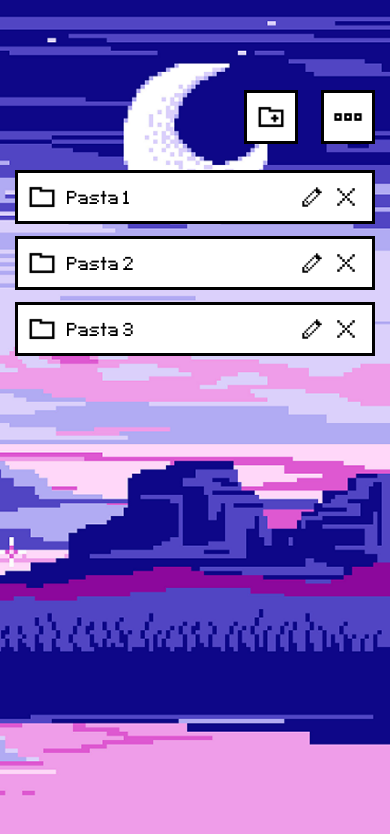
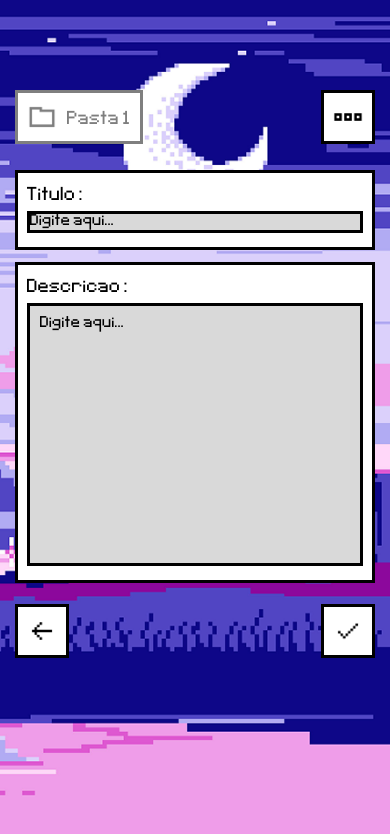
Before and after one commit to Jaogoisv/TodoList-mobile, a React Native app: screen / in a window 390 px wide. Shown: the top 834 px of the page. Built offline with nearby package versions, Linux system fonts and the light colour scheme.

Commit message:
resolver inconsistencias

```diff
--- a/App.tsx
+++ b/App.tsx
@@ -7,15 +7,15 @@ import Login from "./src/app/login";
 import Recuperarsenha from "./src/app/recuperar senha";
 import Recuperarsenhaetapa2 from "./src/app/recuperar senha/etapa2";
 import Recuperarsenhaetapa3 from "./src/app/recuperar senha/etapa3";
-import Criarativiade from "./src/app/criar atividade";
 import Criarpasta from "./src/app/criar pasta";
 import Mudarnome from "./src/app/mudar nome";
 import Perfil from "./src/app/perfil";
+import Criaratividade from "./src/app/criar atividade";
 
 export default function App() {
   return (
     <View style={{ flex: 1 }}>
-      <Home />
+      <Criaratividade />
     </View>
   );
 }
--- a/src/app/criar atividade/index.tsx
+++ b/src/app/criar atividade/index.tsx
@@ -143,6 +143,7 @@ export default function Criarativiade() {
             placeholder="Digite aqui..."
             multiline={true}
             numberOfLines={15}
+            scrollEnabled={true}
           ></TextInput>
         </View>
         <View
```
Also changed, not shown: package.json (+6 -1 lines), src/service/api.ts (added, +7 -0 lines), 1 other file (tests, documents, lock files or other folders).
